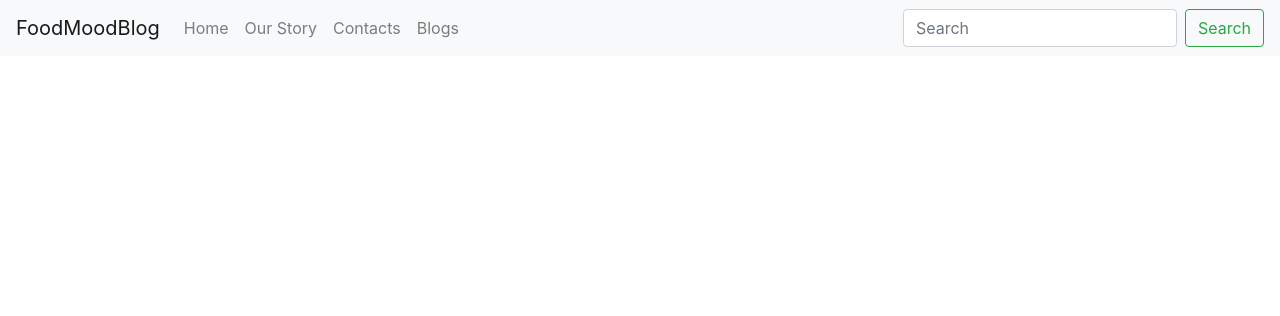
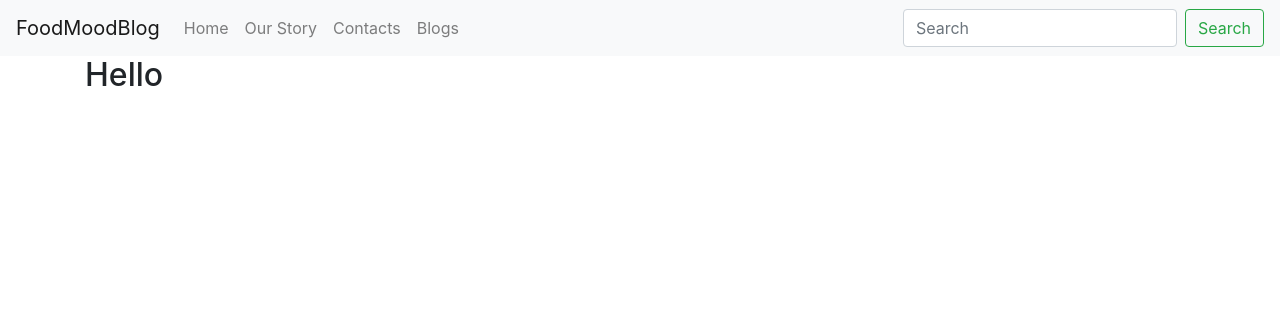
Before and after one commit to KirtMorgan/project-blog, a Flask app: template templates/articles.html in a window 1280 px wide. Shown: the top 316 px of the page. Run offline with Flask 2, Linux system fonts and the light colour scheme; the template is opened without the code that fills it, so the values that code supplies are empty; some libraries are stand-ins or nearby versions.

Commit message:
started article

```diff
--- a/app.py
+++ b/app.py
@@ -1,10 +1,9 @@
 from flask import Flask, render_template
-from article_chef_select import chef_pick
+from article import chef_pick
 
 app = Flask(__name__)
 
 @app.route('/story')
-
 def story():
     return render_template('story.html')
 
@@ -16,6 +15,9 @@ def home():
 def contacts():
     return render_template('contacts.html')
 
+@app.route('/articles')
+def articles():
+    return render_template('articles.html')
 
 if __name__== '__main__':
     app.run(debug=True)
--- a/templates/articles.html
+++ b/templates/articles.html
@@ -1 +1,16 @@
 {% extends 'layout.html'%}
+
+{% block body %}
+
+<div class="row">
+    <div class="col-12 col-sm-6 col-md-4" >
+        <div class="simple-card" style="background image: url('https://source.unsplash.com/random')">
+            <h2>Hello</h2>
+
+        </div>
+    </div>
+</div>
+
+<!--            <a class='btn btn-success' href="articles/{{article.id}}">See more</a>-->
+
+{% endblock %}
```
Also changed, not shown: article.py (renamed from article_chef_select.py).
